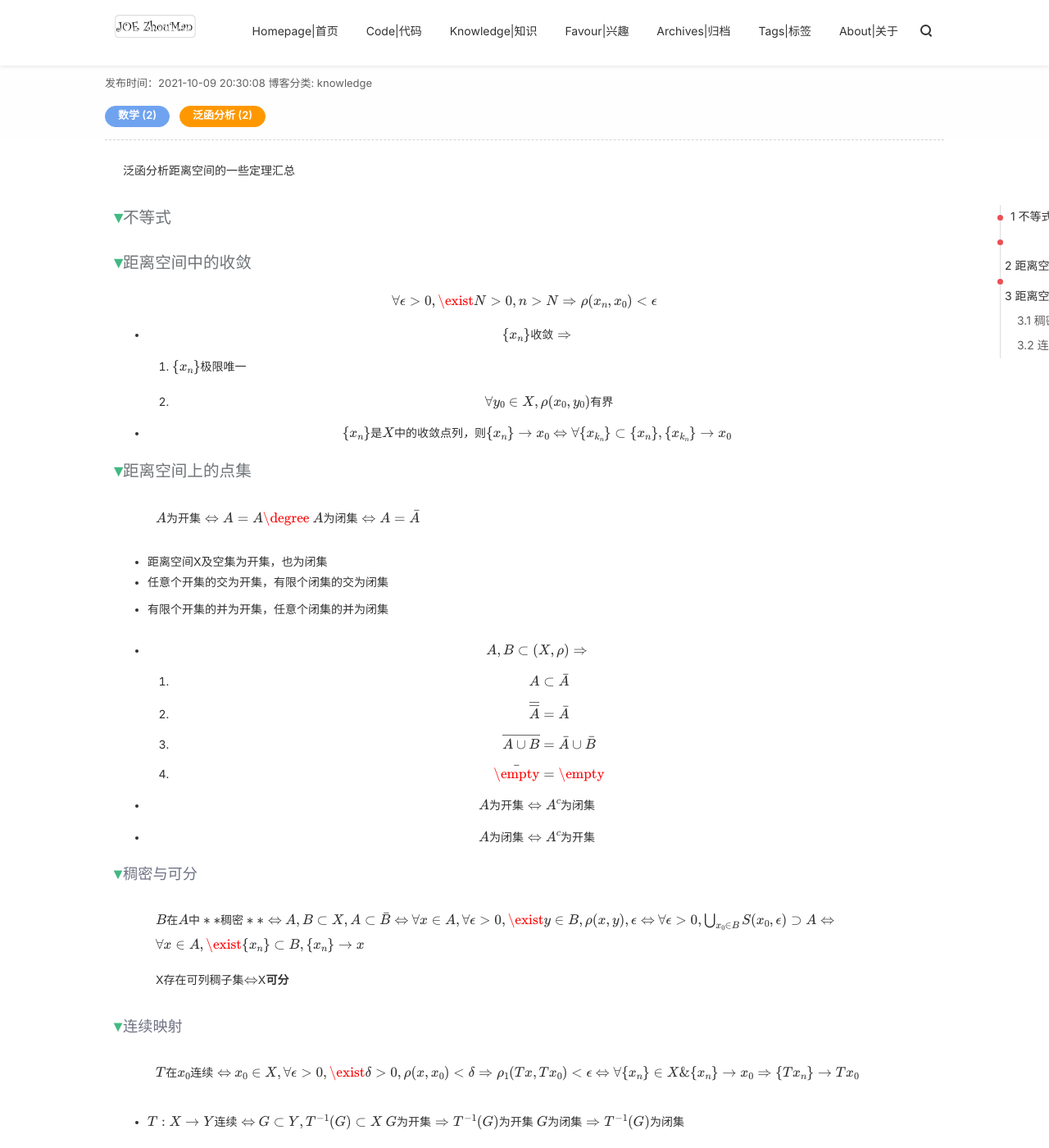
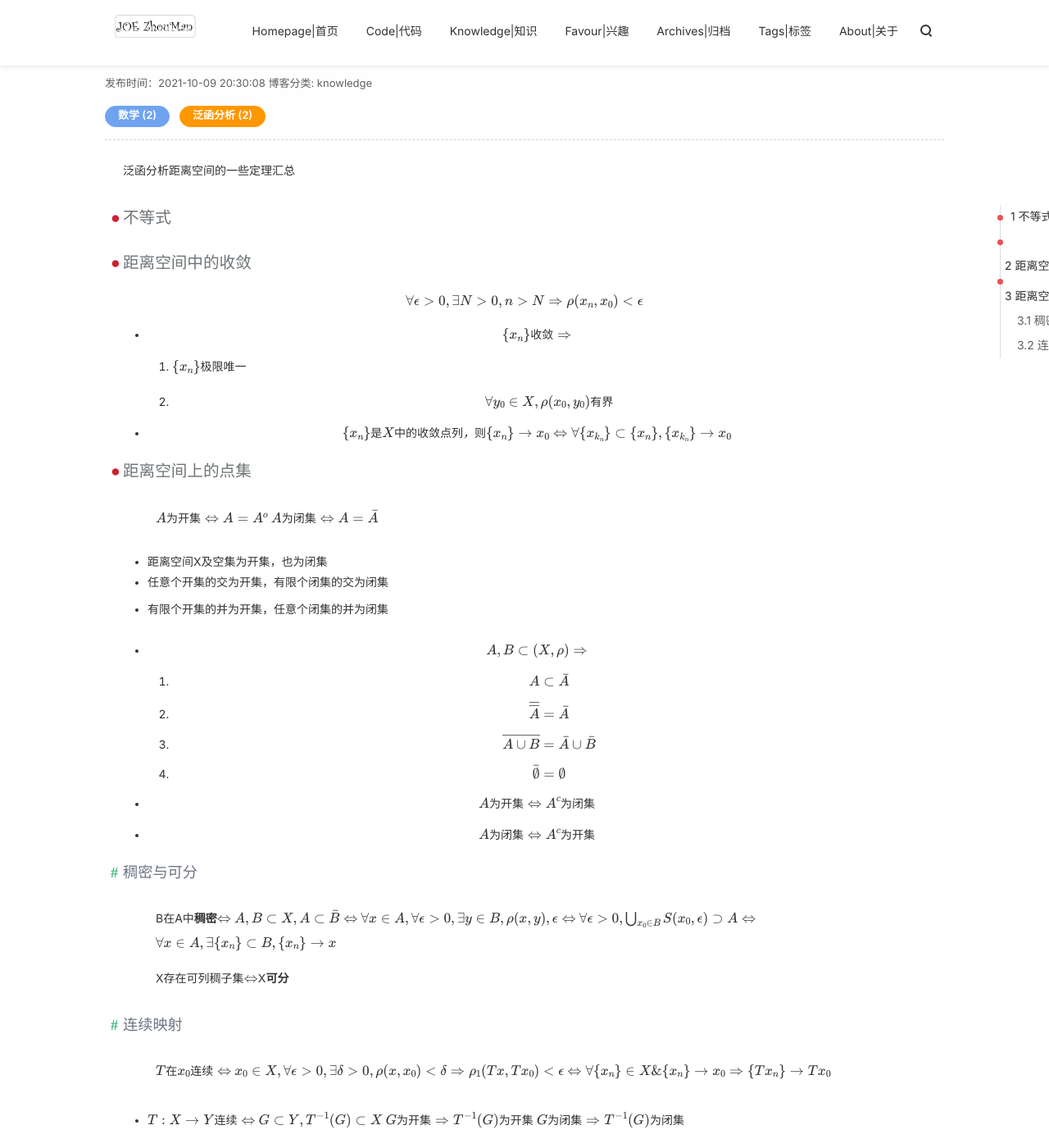
Before and after one commit to Joe-zhouman/joe_zm.blog.github.io, a Jekyll site: the page built from _posts/lessens/2021-10-9-functional_analysis_theorem.md, in a window 1280 px wide and 1400 px high, scrolled down 407 px. Shown: the whole window at 82% size. Built offline with Jekyll 4.4.1, drawn with Linux system fonts in a browser that asks for light colours.

Commit message:
fix style

```diff
--- a/_posts/lessens/2021-10-9-functional_analysis_theorem.md
+++ b/_posts/lessens/2021-10-9-functional_analysis_theorem.md
@@ -14,7 +14,7 @@ date: 2021-10-9 20:30:08 + 0800
 
 # 距离空间中的收敛
 
->$$ \forall \epsilon>0,\exist N>0, n>N \Rightarrow \rho(x_n,x_0)<\epsilon $$
+>$$ \forall \epsilon>0,\exists N>0, n>N \Rightarrow \rho(x_n,x_0)<\epsilon $$
 
 * $$\{x_n\}收敛\Rightarrow$$
     1. $$\{x_n\}$$极限唯一
@@ -25,7 +25,7 @@ date: 2021-10-9 20:30:08 + 0800
 
 # 距离空间上的点集
 
-> $$A为开集\Leftrightarrow A=A\degree$$
+> $$A为开集\Leftrightarrow A=A^o$$
 > $$A为闭集\Leftrightarrow A=\bar{A}$$
 
 * 距离空间X及空集为开集，也为闭集
@@ -36,18 +36,18 @@ date: 2021-10-9 20:30:08 + 0800
   1.  $$A\subset \bar{A}$$
   2.  $$\overline{\overline{A}}=\bar{A}$$
   3.  $$\overline{A\cup B}=\bar{A}\cup \bar{B}$$
-  4.  $$\bar{\empty}=\empty$$
+  4.  $$\bar{\emptyset}=\emptyset$$
 
 * $$A为开集\Leftrightarrow A^c 为闭集$$
 * $$A为闭集\Leftrightarrow A^c 为开集$$
 
 
 ## 稠密与可分
-> $$B在A中**稠密**\Leftrightarrow$$
+> B在A中**稠密**$$\Leftrightarrow$$
 > $$A,B\subset X, A\subset \bar{B} \Leftrightarrow $$
-> $$\forall x\in A,\forall \epsilon > 0,\exist y\in B,\rho(x,y),\epsilon \Leftrightarrow$$
+> $$\forall x\in A,\forall \epsilon > 0,\exists y\in B,\rho(x,y),\epsilon \Leftrightarrow$$
 > $$\forall \epsilon > 0, \bigcup_{x_0\in B}S(x_0,\epsilon)\supset A\Leftrightarrow$$
-> $$\forall x\in A,\exist\{x_n\}\subset B,\{x_n\}\rightarrow x$$
+> $$\forall x\in A,\exists\{x_n\}\subset B,\{x_n\}\rightarrow x$$
 
 
 > X存在可列稠子集$$\Leftrightarrow$$X**可分**
@@ -55,7 +55,7 @@ date: 2021-10-9 20:30:08 + 0800
 ## 连续映射
 
 >$$ T在x_0连续\Leftrightarrow$$
->$$ x_0\in X, \forall \epsilon>0,\exist \delta >0,\rho(x,x_0)<\delta
+>$$ x_0\in X, \forall \epsilon>0,\exists \delta >0,\rho(x,x_0)<\delta
 > \Rightarrow \rho_1(Tx,Tx_0)<\epsilon$$
 > $$ \Leftrightarrow\forall \{x_n\}\in X \&\{x_n\}\rightarrow x_0 \Rightarrow \{Tx_n\}\rightarrow Tx_0$$
 
--- a/style/style-joezhouman.css
+++ b/style/style-joezhouman.css
@@ -1228,8 +1228,22 @@ textarea:-ms-input-placeholder {
    margin: 20px 0;
 }
 
-.post-content h1::before,
-.post-content h2::before,
+.post-content h1::before{
+   font-weight: 600;
+   position: absolute;
+   top: 0;
+   left: -15px;
+   content: '●';
+   color: #cf202f;
+}
+.post-content h2::before {
+   font-weight: 600;
+   position: absolute;
+   top: 0;
+   left: -15px;
+   content: '#';
+   color: #42b983;
+}
 .post-content h3::before,
 .post-content h4::before,
 .post-content h5::before,
@@ -1239,7 +1253,7 @@ textarea:-ms-input-placeholder {
    top: 0;
    left: -15px;
    content: '▼';
-   color: #42b983;
+   color: #82868d;
 }
 
 .post-content pre {
```
Also changed, not shown: _posts/lessens/2021-9-25-functional_analysis_metric_space.md (+9 -8 lines).
